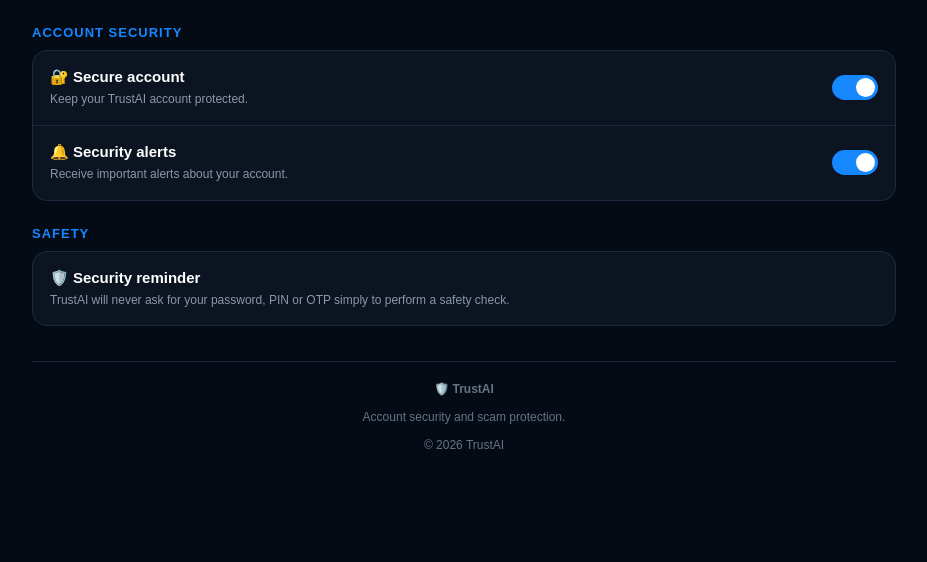
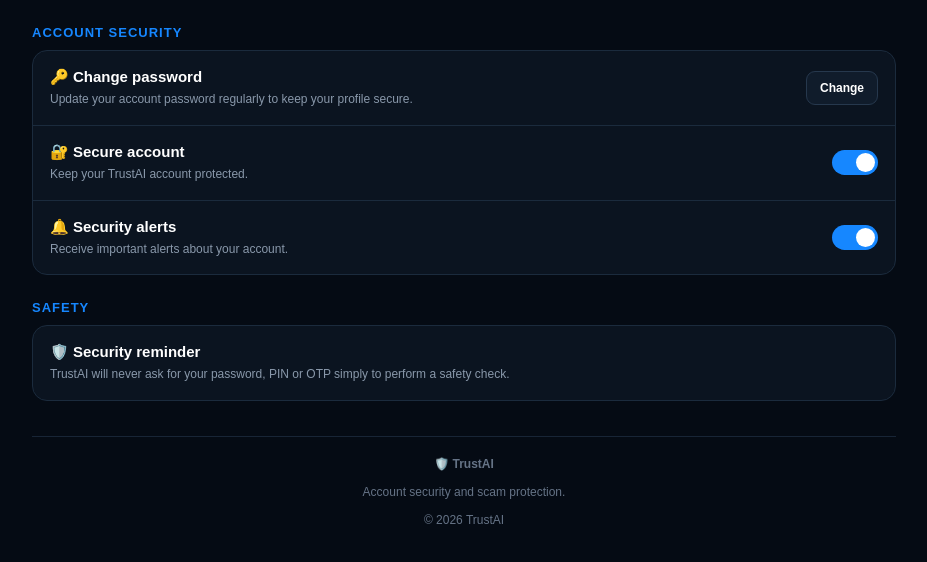
Before and after one commit to trustaisupport-alt/Trust-AI, a plain HTML site: page security-settings.html in a window 1280 px wide. Shown: the part 170-732 px from the top of the page, without its empty margins (176-1103 px from the left). Drawn offline with Linux system fonts and the light colour scheme.

Commit message:
Enhance button styles and security settings layout
Added styling for buttons and improved security settings section.

```diff
--- a/security-settings.html
+++ b/security-settings.html
@@ -44,6 +44,10 @@ body {
     color: white;
     font-size: 22px;
     cursor: pointer;
+}
+
+.back-button:hover {
+    background: #0877eb;
 }
 
 .logo {
@@ -119,6 +123,23 @@ body {
     color: #8998aa;
     font-size: 12px;
     line-height: 1.4;
+}
+
+.setting-button {
+    border: 1px solid #26384d;
+    background: #101c2b;
+    color: white;
+    border-radius: 9px;
+    padding: 9px 13px;
+    cursor: pointer;
+    font-size: 12px;
+    font-weight: bold;
+    text-decoration: none;
+}
+
+.setting-button:hover {
+    background: #1687ff;
+    border-color: #1687ff;
 }
 
 .toggle {
@@ -227,6 +248,24 @@ body {
     </h2>
 
     <div class="card">
+
+        <div class="setting">
+
+            <div class="setting-info">
+
+                <strong>
+                    🔑 Change password
+                </strong>
+
+                <span>
+                    Update your account password regularly to keep your profile secure.
+                </span>
+
+            </div>
+
+            <a href="./change-password.html" class="setting-button">Change</a>
+
+        </div>
 
         <div class="setting">
 
```
